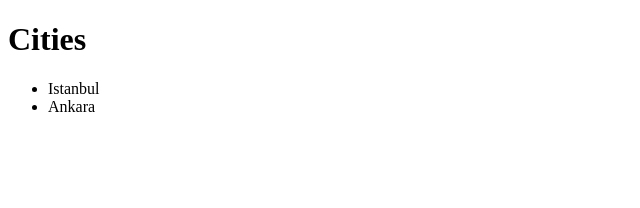
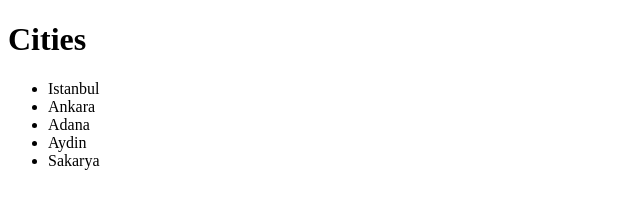
Before and after one commit to memetakgul/T126, a plain HTML site: page index.html in a window 1280 px wide. Shown: the whole page, without its empty margins (0-640 px from the left). Drawn offline with Linux system fonts and the light colour scheme.

Commit message:
second commit

```diff
--- a/index.html
+++ b/index.html
@@ -10,7 +10,9 @@
     <ul>
         <li>Istanbul</li>
         <li>Ankara</li>
-
+        <li>Adana</li>
+        <li>Aydin</li>
+        <li>Sakarya</li>
     </ul>
 
 
```
